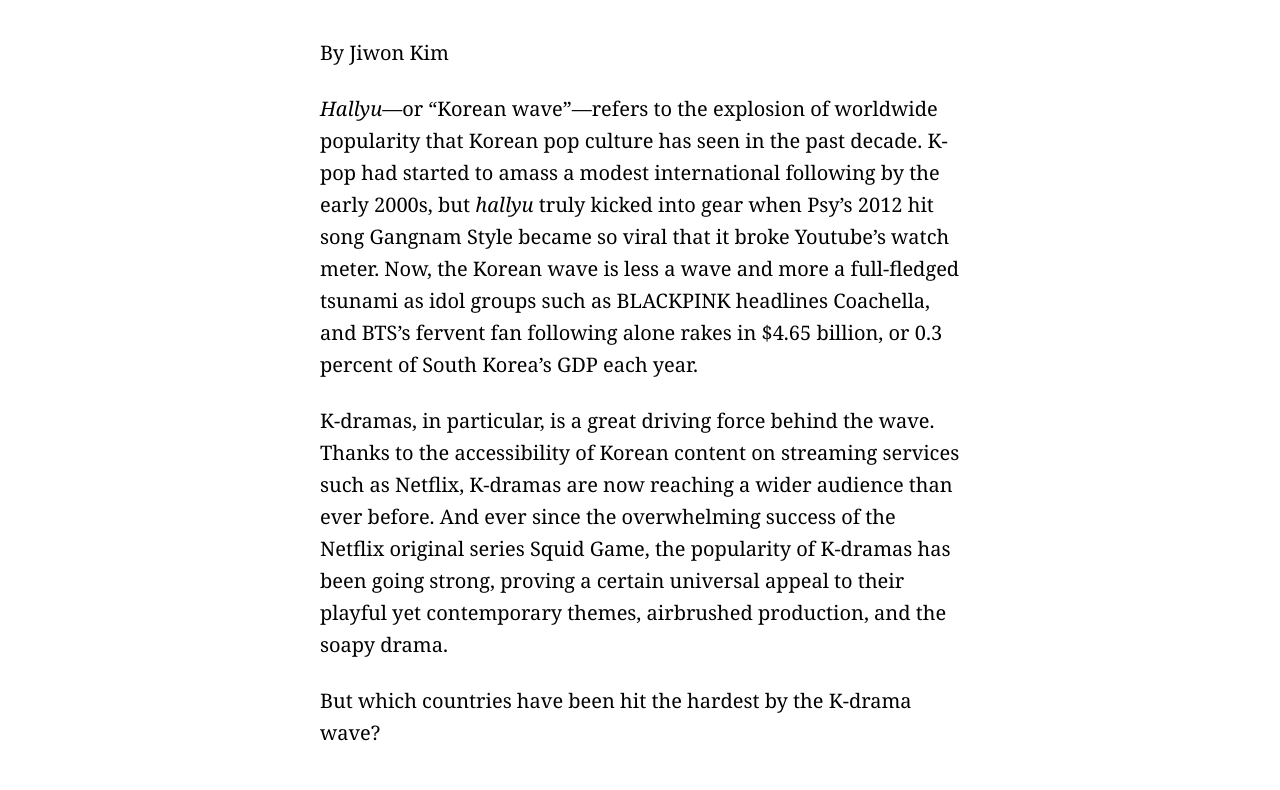
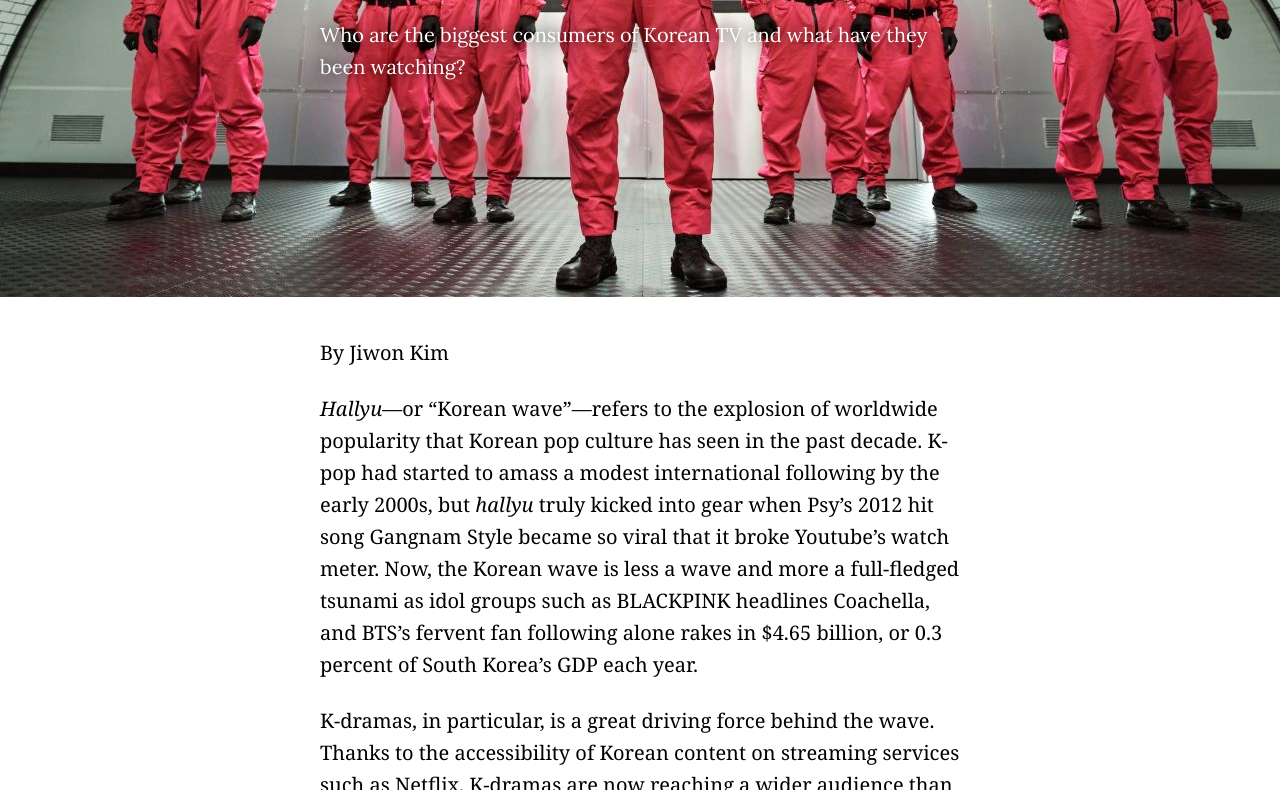
Before and after one commit to jwokime/kdrama-global-reach, a plain HTML site: page index.html in a window 1280 px wide. Shown: the part 383-1173 px from the top of the page. Drawn offline with Linux system fonts and the light colour scheme; grey boxes are pictures that could not be loaded.

Commit message:
folder cleanup

```diff
--- a/index.html
+++ b/index.html
@@ -13,6 +13,27 @@
     <link href="https://fonts.googleapis.com/css2?family=Lora:ital,wght@0,400;0,700;1,400;1,700&display=swap"
         rel="stylesheet">
     <style>
+        .with-image-bg,
+        .with-video-bg {
+            position: relative;
+            background-size: cover;
+            margin-bottom: 2em;
+
+            /* Center everything inside */
+            min-height: 70svh;
+            display: flex;
+            justify-content: center;
+            align-items: center;
+
+            /* White text with a shadow */
+            color: white;
+            text-shadow: 0px 0px 30px black,
+                0px 0px 10px rgba(0, 0, 0, 0.5);
+        }
+
+        .with-image-bg {
+            background-image: url('squidgame.jpg');
+        }
         body {
             margin: 0;
             font-size: 20px;
@@ -111,11 +132,15 @@
 </head>
 
 <body>
-    <div class="content">
-        <div class="header">
+    <div class="header with-image-bg">
+        <div class="content">
             <h1>The Global Reach of K-dramas</h1>
             <p class="subhead">Who are the biggest consumers of Korean TV and what have they been watching?</p>
         </div>
+    </div>
+
+
+    <div class="content">
         <div class="byline">
             <p>By Jiwon Kim</p>
         </div>
@@ -157,18 +182,14 @@
             contestants compete in extreme physical challenges to test their strength, endurance, and resilience. Interestingly, all the K-dramas in the list tend
             towards the gritty, dark, and violent—the complete opposite of the female gaze driven cheesy romances that’s steotypically associated with K-dramas. </p>
 
-    <div class="full-width">
-        <figure>
-            <img
-                src="DevTools screenshot.png">
-            <figcaption>Smash hit Netflix original Squid Game is a blend of survival thriller and social commentary.</figcaption>
-        </figure>
-    </div>
-
     <div class="content">
         <p><i>Hallyu</i> shows no signs of slowing down. As K-Dramas continue to break barriers and reach new audiences, their global influence is set to grow even further
             and cement Korean pop culture as a significant force in global entertainment.</p>
     </div>
+    <div class="footer">
+        <div class="content">
+            <p>You can find the code for this project <a href="https://github.com/jwokime/kdramas/">here</a>.</p>
+        </div>
     </div>
 </body>
 
```
Also changed, not shown: DevTools screenshot.png (deleted), Extraordinary Attorney Woo.jpg (deleted), kdrama_aired_per_year.png (deleted), squidgame.jpg (added), 1 other file.
